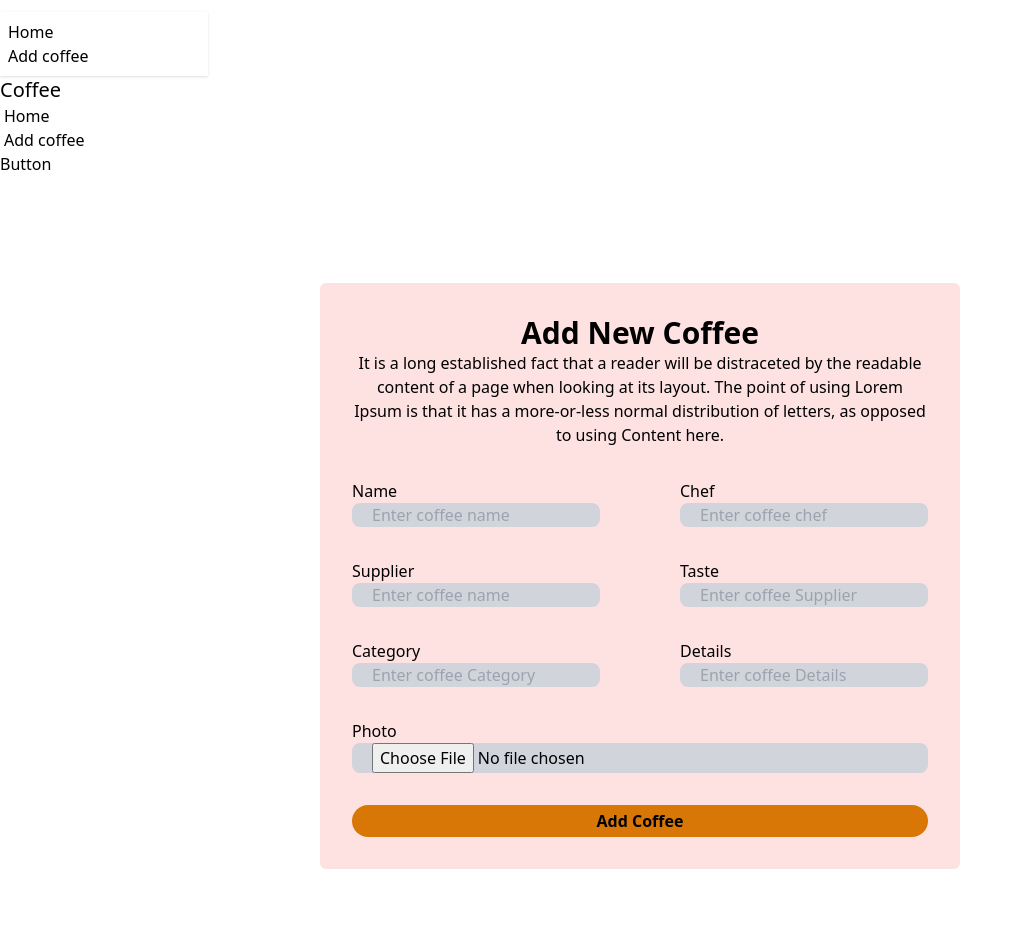
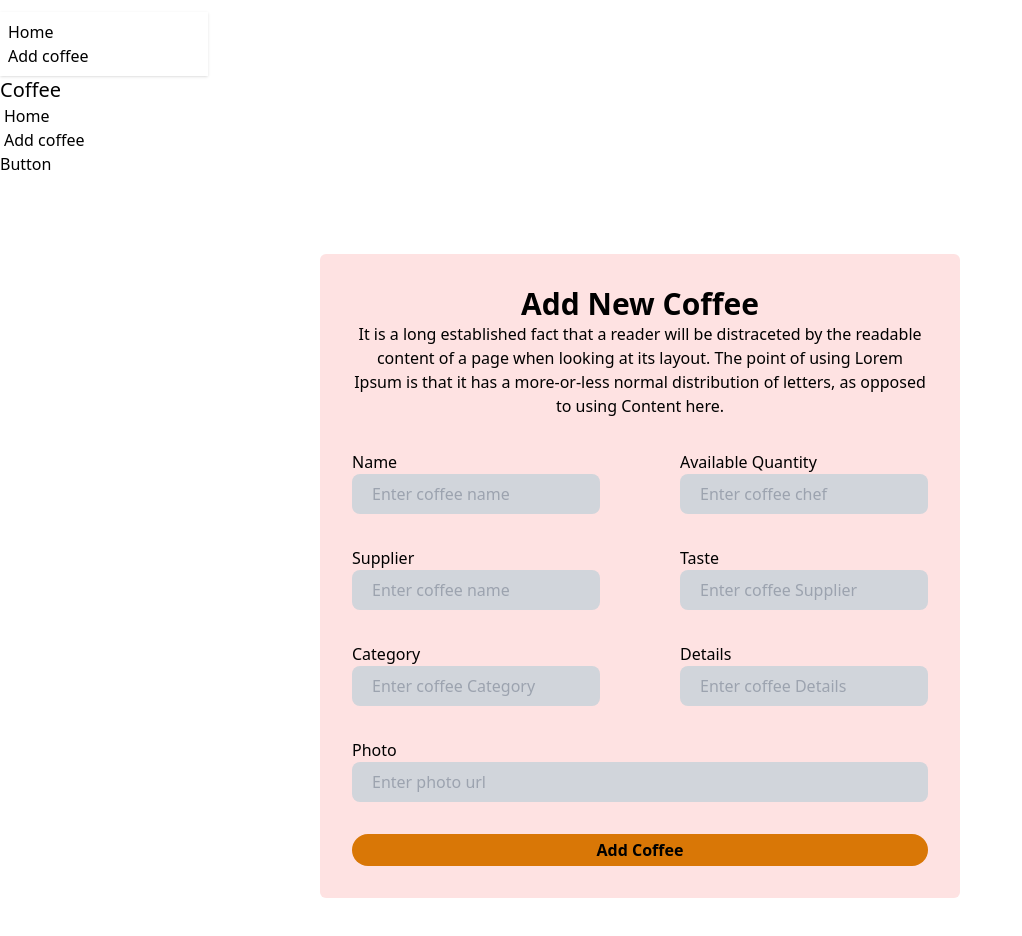
Before and after one commit to harunur6729/coffee-store-client, a React (Vite) app: page /addCoffee in a window 1280 px wide. Shown: the top 936 px of the page, without its empty margins (0-1022 px from the left). Built offline with nearby package versions, Linux system fonts and the light colour scheme.

Commit message:
new coffee send to server

```diff
--- a/src/components/AddCoffee.jsx
+++ b/src/components/AddCoffee.jsx
@@ -1,4 +1,5 @@
 import React from "react";
+import { data } from "react-router-dom";
 
 const AddCoffee = () => {
 
@@ -7,16 +8,29 @@ const AddCoffee = () => {
         const form = event.target;
 
         const name = form.name.value;
-        const chef = form.chef.value;
+        const quantity = form.quantity.value;
         const supplier = form.supplier.value;
         const taste =form.taste.value;
         const category = form.category.value;
         const details = form.details.value;
         const photo = form.photo.value;
 
-        const coffees = {name, chef, supplier, taste , category, details, photo};
+        const newCoffee = {name, quantity, supplier, taste , category, details, photo};
 
-        console.log(coffees)
+        console.log(newCoffee)
+
+        // send data to the server
+        fetch('http://localhost:5000/coffee',{
+            method:'POST',
+            headers:{
+                'content-type':'application/json'
+            },
+            body:JSON.stringify(newCoffee)
+        })
+        .then(res =>res.json())
+        .then(data =>{
+            console.log(data)
+        })
     }
   return (
     <div className="flex justify-center items-center bg-white min-h-screen">
@@ -34,7 +48,7 @@ const AddCoffee = () => {
           <div className="">
             <label htmlFor="coffeeName"> Name</label>
             <input
-              className="bg-gray-300 px-5 rounded-lg w-full"
+              className="bg-gray-300 px-5 rounded-lg w-full py-2"
               type="text"
               name="name"
               id="coffeeName"
@@ -42,11 +56,11 @@ const AddCoffee = () => {
             />
           </div>
           <div>
-            <label htmlFor="idchef">Chef</label>
+            <label htmlFor="idchef">Available Quantity</label>
             <input
-              className="bg-gray-300 px-5 rounded-lg w-full"
+              className="bg-gray-300 px-5 rounded-lg w-full py-2 "
               type="text"
-              name="chef"
+              name="quantity"
               id="idchef"
               placeholder="Enter coffee chef"
             />
@@ -58,7 +72,7 @@ const AddCoffee = () => {
           <div className="">
             <label htmlFor="idSupplier"> Supplier</label>
             <input
-              className="bg-gray-300 px-5 rounded-lg w-full"
+              className="bg-gray-300 px-5 rounded-lg w-full py-2"
               type="text"
               name="supplier"
               id="idSupplier"
@@ -68,7 +82,7 @@ const AddCoffee = () => {
           <div>
             <label htmlFor="idTaste">Taste</label>
             <input
-              className="bg-gray-300 px-5 rounded-lg w-full"
+              className="bg-gray-300 px-5 rounded-lg w-full py-2"
               type="text"
               name="taste"
               id="idTaste"
@@ -82,7 +96,7 @@ const AddCoffee = () => {
           <div className="">
             <label htmlFor="idCategory">Category </label>
             <input
-              className="bg-gray-300 px-5 rounded-lg w-full"
+              className="bg-gray-300 px-5 rounded-lg w-full py-2"
               type="text"
               name="category"
               id="idCategory"
@@ -92,7 +106,7 @@ const AddCoffee = () => {
           <div>
             <label htmlFor="idDetails">Details</label>
             <input
-              className="bg-gray-300 px-5 rounded-lg w-full"
+              className="bg-gray-300 px-5 rounded-lg w-full py-2"
               type="text"
               name="details"
               id="idDetails"
@@ -106,8 +120,8 @@ const AddCoffee = () => {
           <div className=" w-full">
             <label  htmlFor="idPhoto"> <span className="text-start">Photo</span></label>
             <input
-              className="bg-gray-300 px-5 rounded-lg w-full"
-              type="file"
+              className="bg-gray-300 px-5 rounded-lg w-full py-2"
+              type="text"
               name="photo"
               id="idPhoto"
               placeholder="Enter photo url"
```
